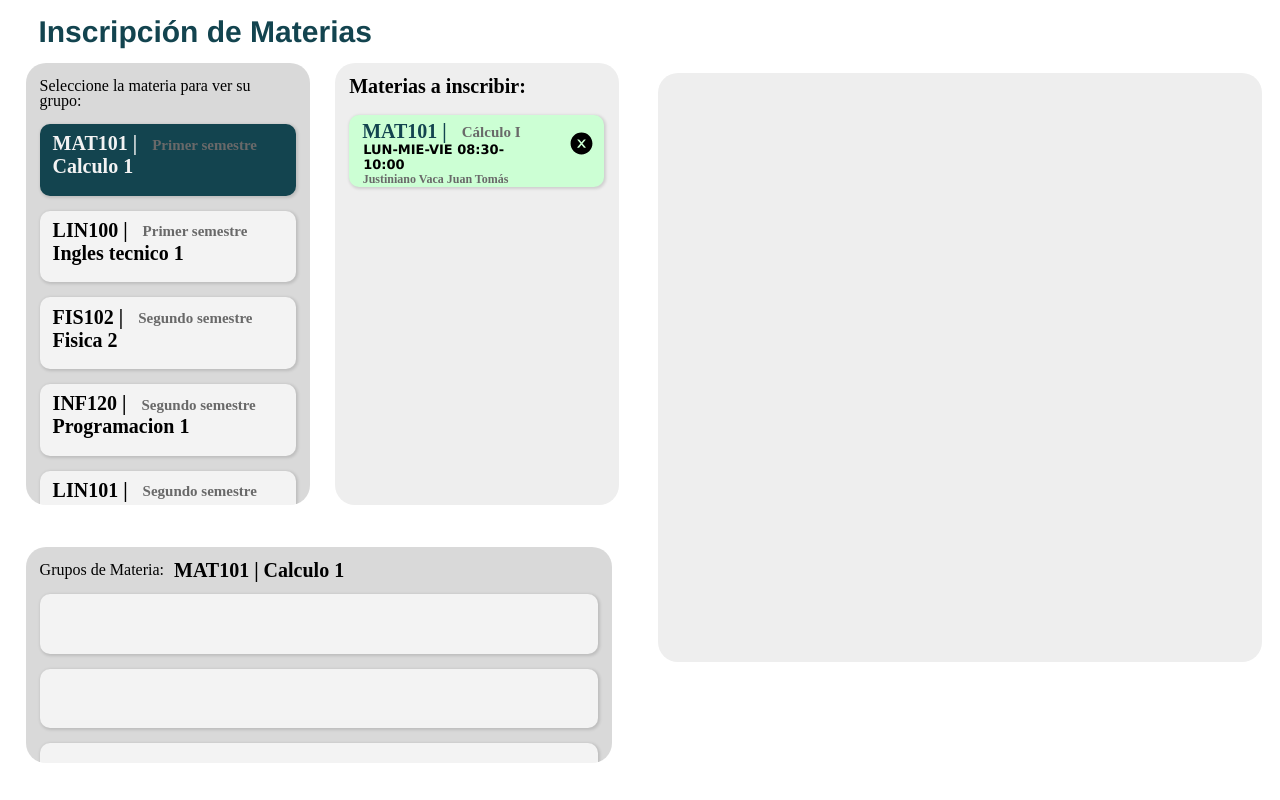
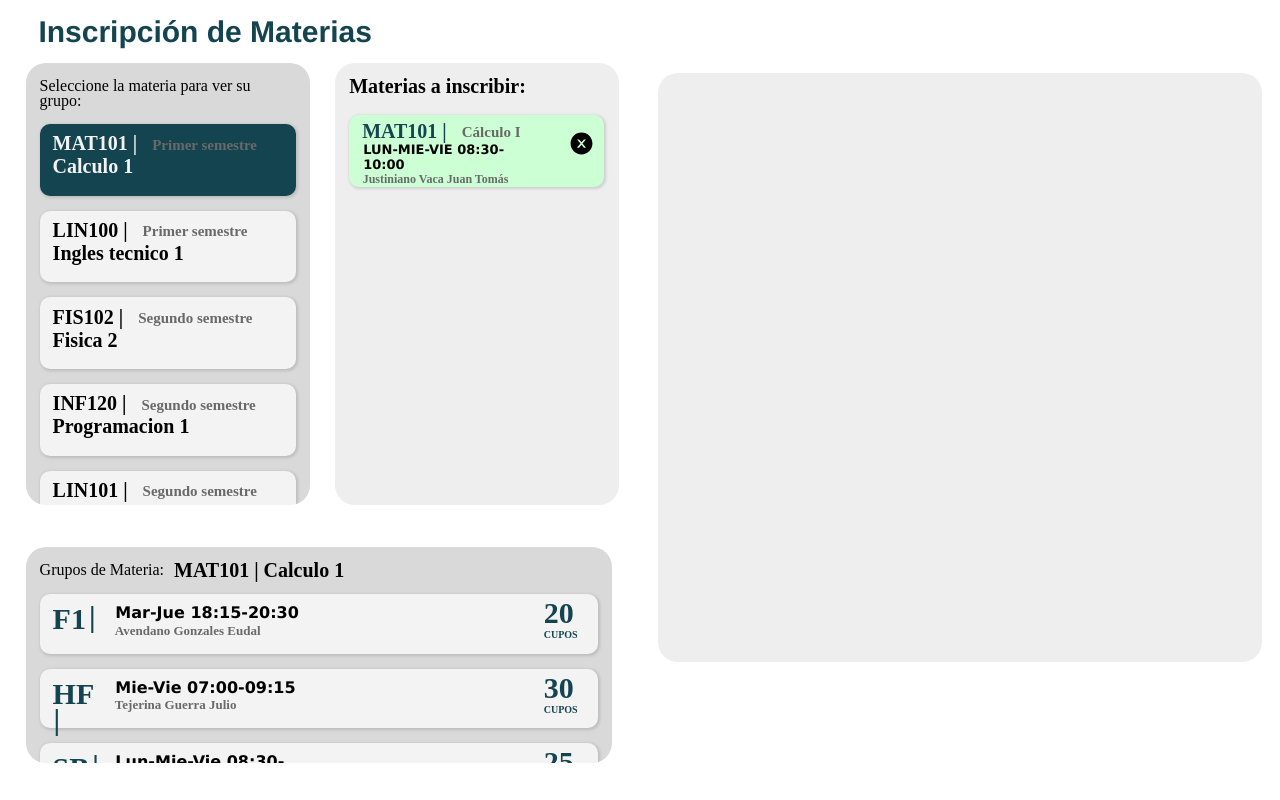
Before and after one commit to DAVV422/proyecto-final-IHC, a React (Create React App) app: page / in a window 1280 px wide. Built offline with nearby package versions, Linux system fonts and the light colour scheme.

Commit message:
grupos-materia mejorado

```diff
--- a/src/App.js
+++ b/src/App.js
@@ -49,8 +49,8 @@ function App() {
           </div>
           {datos_grupos.map((grupo) => {
             if(id_materia == grupo.idMateria){
-              return <Grupos activar={activar_grupo} id_grupo={id_grupo} id={grupo.id} materia_id={grupo.idMateria}
-              grupo={grupo.grupo} nombre={grupo.nombre} sigla={grupo.sigla} docente={grupo.profe} cupo={grupo.cupos}/>
+              return <Grupos activar={activar_grupo} id_grupo={id_grupo} id={grupo.id} id_materia={grupo.idMateria}
+              grupo={grupo.grupo} horario={grupo.horaString} docente={grupo.profe} cupo={grupo.cupos}/>
             }
           })}
         </div>
--- a/src/componentes/Grupo.js
+++ b/src/componentes/Grupo.js
@@ -1,10 +1,22 @@
 import React from 'react';
 import '../hojas-de-estilo/Materia.css';
 
-function Grupo({ active, activar}) {
+function Grupo({ active, activar, grupo, id, id_materia, id_grupo, horario, docente, cupo}) {
   //Cambiar de color el boton con la función activar
   return (
     <div className={`grupos ${active?"active":""}`} onClick={() => activar(active)}>
+        <div className='grupo'>
+          <p className={`etiqueta-sigla3 ${(id==id_materia)?"active":""}`} onClick={() => activar(id)}> {grupo} </p>
+          <p className='barra-grupo'>|</p>
+        </div>
+        <div className='texto2'>
+          <p className='etiqueta-horario2'>{horario}</p>
+          <p className='etiqueta-docente2'>{docente}</p>
+        </div>
+        <div className='area-cupo'>
+          <p className='cupos'>{cupo}</p>
+          <p className='texto-cupos'>CUPOS</p>
+        </div>
     </div>
   );
 }
--- a/src/hojas-de-estilo/Materia.css
+++ b/src/hojas-de-estilo/Materia.css
@@ -56,6 +56,21 @@
   width:80%;
 }
 
+.texto2{
+  display: flex;
+  flex-wrap: wrap;
+  width: 40%;
+  margin-left:10px;
+}
+
+.area-cupo{
+  display: flex;
+  flex-direction: column;
+  justify-content: end;
+  width: 46%;
+  margin-left:10px;
+}
+
 .icono{
   margin-top: 0px;
   margin-left: 19px;
@@ -69,8 +84,10 @@
   border-radius: 10px;
   margin-top: 1px;
   margin-bottom: 15px;
-  justify-content: flex-end;
-  align-items: center;
+  display: flex;
+  flex-wrap: wrap;
+  justify-content: start;
+  align-items: flex-start;
   font-weight: bold;
   font-size: 30px;
   background-color: #F3F3F3;
@@ -178,6 +195,16 @@
   color: #696969;
 }
 
+.etiqueta-docente2{
+  margin-top: 0px;
+  margin-left: 2.5px;
+  margin-bottom: 1px;
+  font-family: 'Fredoka';
+  font-style: normal;
+  font-size: 13px;
+  color: #696969;
+}
+
 .etiqueta-semestre{
   margin-top: 1.6px;
   margin-left: 15px;
@@ -203,3 +230,71 @@
   font-size: 13px;
   color: #000000;
 }
+
+.etiqueta-horario2{
+  margin-top: -2px;
+  margin-left: 3px;
+  margin-bottom: 0.5px;
+  font-family: 'Lucida Sans', 'Lucida Sans Regular', 'Lucida Grande', 'Lucida Sans Unicode', Geneva, Verdana, sans-serif;
+  font-style: normal;
+  font-size: 16px;
+  color: #000000;
+}
+
+.grupo{
+  height:100%;
+  width: 10%;
+  display: flex;
+  flex-wrap: wrap;
+  justify-content: start;
+  align-items: flex-start;
+}
+
+.etiqueta-sigla3{
+  margin-top: 5px;
+  margin-left: 2px;
+  margin-bottom: 6px;
+  font-family: 'Fredoka';
+  font-style: normal;
+  font-weight: bold;
+  font-size: 30px;
+  line-height: 17px;
+  color: #13444F;
+}
+
+.cupos{
+  margin-top: 0px;
+  margin-left: 90%;
+  margin-bottom: 6px;
+  font-family: 'Fredoka';
+  font-style: normal;
+  font-weight: bold;
+  font-size: 30px;
+  line-height: 15px;
+  color: #13444F;
+}
+
+.texto-cupos{
+  margin-top: 1px;
+  margin-left: 90%;
+  margin-bottom: 6px;
+  font-family: 'Fredoka';
+  font-style: normal;
+  font-weight: bold;
+  font-size: 10px;
+  line-height: 15px;
+  color: #13444F;
+}
+
+
+.barra-grupo{
+  margin-top: 3px;
+  margin-left: 3px;
+  margin-bottom: 6px;
+  font-family: 'Fredoka';
+  font-style: normal;
+  font-weight: bold;
+  font-size: 30px;
+  line-height: 17px;
+  color: #13444F;
+}
```
